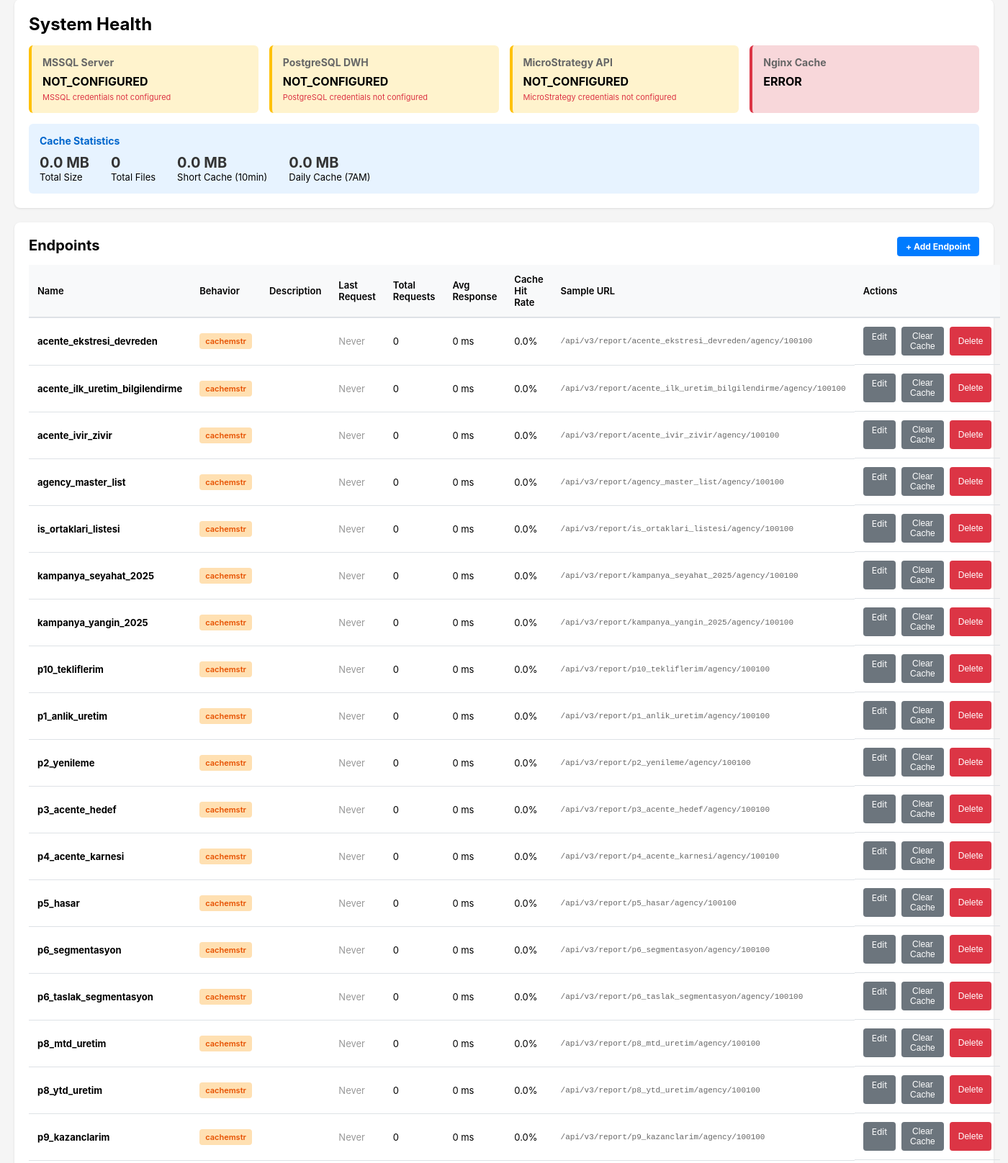
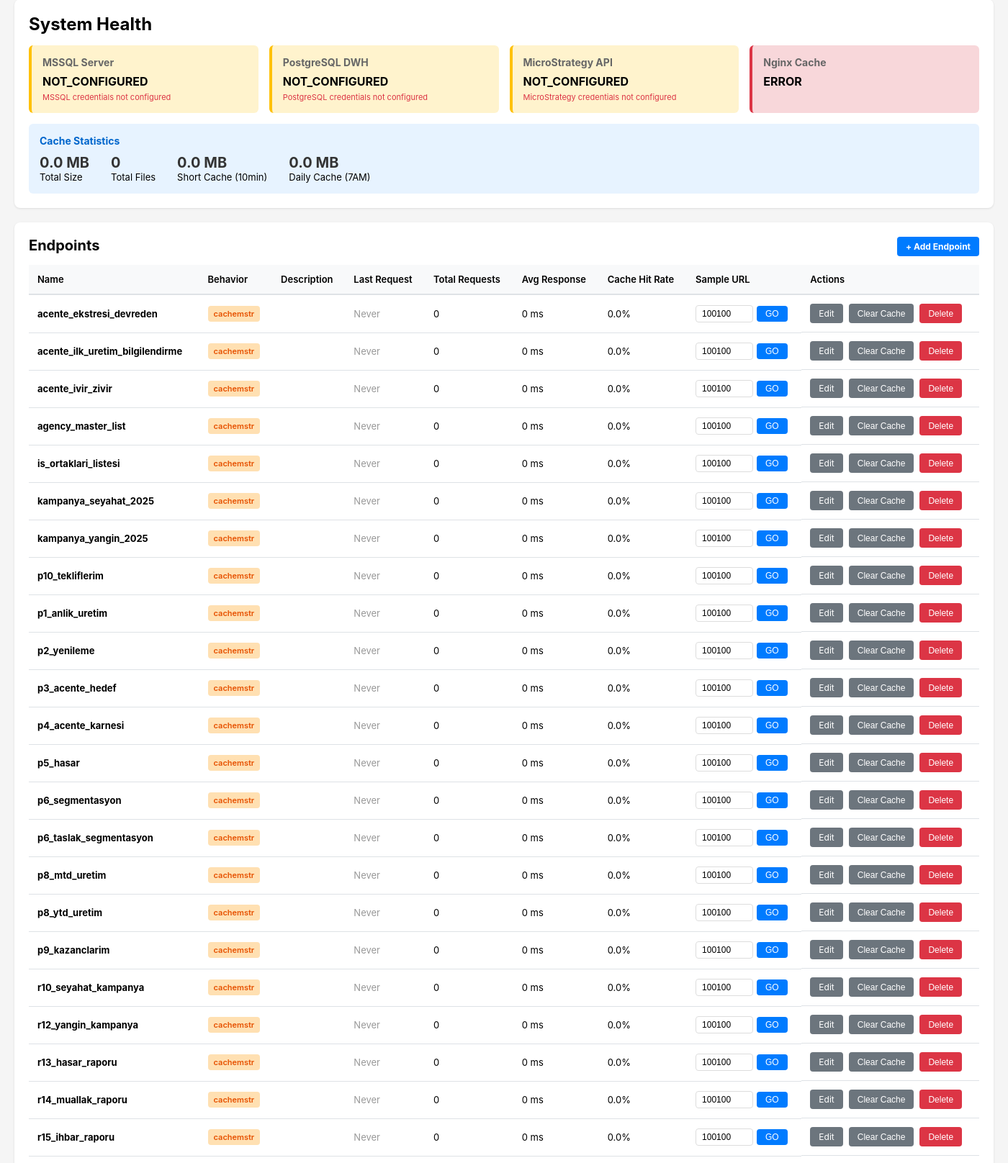
Before and after one commit to ganimaltiok/mstr_magde_ws, a Flask app: page /admin/ in a window 1400 px wide. Shown: the part 120-1736 px from the top of the page at 72% size. Run offline with Flask 3, Linux system fonts and the light colour scheme; parts of the project's set-up code (start-up, migrations or seed data) failed here and were passed over.

Commit message:
Add interactive URL tester and fix cache permission warning
- Interactive URL tester: Replace static URL display with editable agency code input + GO button
- Cache permission fix: Change nginx cache permission error from 'error' to 'warning' status
- Add 'warning' CSS class (yellow) for non-critical issues that don't break functionality

```diff
--- a/src/services/health_checker.py
+++ b/src/services/health_checker.py
@@ -139,7 +139,18 @@
             manager = get_cache_manager()
             stats = manager.get_cache_stats()
 
-            # Check if cache directories are accessible
+            # Check if there's a permission error (cache owned by nginx/www-data)
+            if stats.get('error'):
+                # Permission denied is a warning, not a critical error
+                # Cache purge still works via nginx, we just can't read stats
+                return {
+                    'status': 'warning',
+                    'total_size': 0,
+                    'total_files': 0,
+                    'error': stats['error']
+                }
+
+            # Check if cache directories exist
             accessible = all([
                 self.settings.NGINX_CACHE_SHORT.exists(),
                 self.settings.NGINX_CACHE_DAILY.exists()
--- a/src/web/templates/admin_dashboard.html
+++ b/src/web/templates/admin_dashboard.html
@@ -17,6 +17,7 @@
         .health-grid { display: grid; grid-template-columns: repeat(auto-fit, minmax(250px, 1fr)); gap: 15px; margin-top: 15px; }
         .health-card { padding: 15px; border-radius: 6px; border-left: 4px solid #ccc; }
         .health-card.ok { background: #d4edda; border-left-color: #28a745; }
+        .health-card.warning { background: #fff3cd; border-left-color: #ff9800; }
         .health-card.error { background: #f8d7da; border-left-color: #dc3545; }
         .health-card.not_configured { background: #fff3cd; border-left-color: #ffc107; }
         .health-card h3 { font-size: 14px; color: #666; margin-bottom: 8px; }
@@ -41,6 +42,9 @@
         .badge-livemstr { background: #fff3e0; color: #f57c00; }
         .badge-cachemstr { background: #ffe0b2; color: #e65100; }
         .sample-url { font-family: 'Courier New', monospace; font-size: 11px; color: #666; }
+        .url-tester { display: flex; gap: 5px; align-items: center; }
+        .url-tester input { padding: 4px 8px; border: 1px solid #ddd; border-radius: 4px; font-size: 12px; width: 80px; }
+        .url-tester .btn-go { padding: 4px 12px; font-size: 12px; }
         .actions { display: flex; gap: 8px; }
         .btn { padding: 6px 12px; border: none; border-radius: 4px; cursor: pointer; font-size: 12px; text-decoration: none; display: inline-block; }
         .btn-primary { background: #007bff; color: white; }
@@ -174,7 +178,12 @@
                             <span style="color: #999;">N/A</span>
                             {% endif %}
                         </td>
-                        <td class="sample-url">/api/v3/report/{{ endpoint.name }}/agency/100100</td>
+                        <td>
+                            <div class="url-tester">
+                                <input type="text" id="agency_{{ endpoint.name }}" value="100100" placeholder="Agency">
+                                <button class="btn btn-primary btn-go" onclick="testEndpoint('{{ endpoint.name }}')">GO</button>
+                            </div>
+                        </td>
                         <td class="actions">
                             <a href="/admin/endpoints/edit/{{ endpoint.name }}" class="btn btn-secondary">Edit</a>
                             <button onclick="clearEndpointCache('{{ endpoint.name }}')" class="btn btn-secondary">Clear Cache</button>
@@ -188,6 +197,12 @@
     </div>
 
     <script>
+        function testEndpoint(endpointName) {
+            const agencyCode = document.getElementById('agency_' + endpointName).value;
+            const url = `/api/v3/report/${endpointName}/agency/${agencyCode}`;
+            window.open(url, '_blank');
+        }
+
         async function clearEndpointCache(endpointName) {
             if (!confirm(`Clear cache for endpoint "${endpointName}"?`)) return;
 
```
